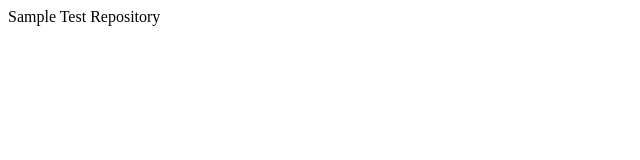
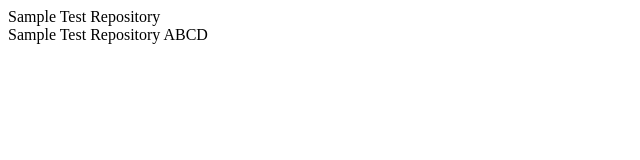
Before and after one commit to websiteblue-apps/test-repository-for-migration, a plain HTML site: page index.html in a window 1280 px wide. Shown: the whole page, without its empty margins (0-640 px from the left). Drawn offline with Linux system fonts and the light colour scheme.

Commit message:
Test repository

```diff
--- a/index.html
+++ b/index.html
@@ -1,5 +1,6 @@
 <html>
     <body>
         <div>Sample Test Repository</div>
+        <div>Sample Test Repository ABCD</div>
     </body>
 </html>
```
